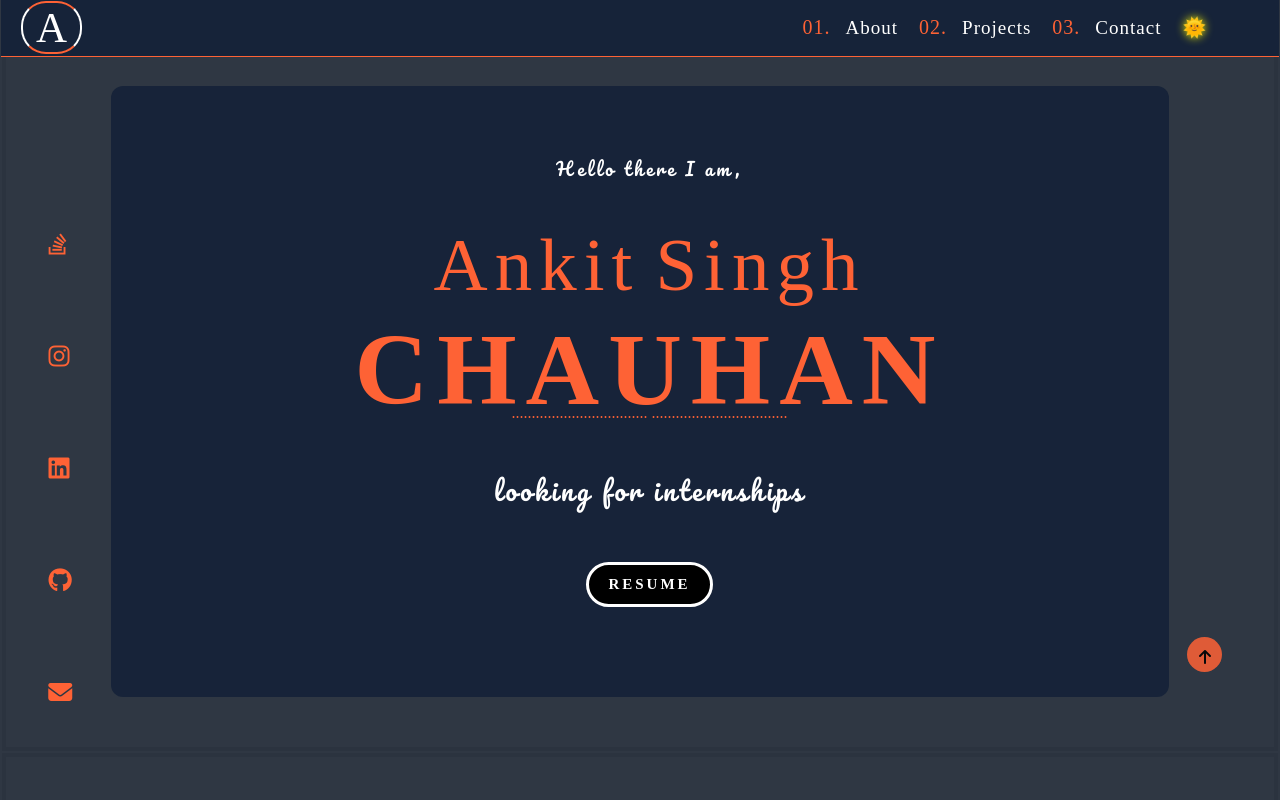
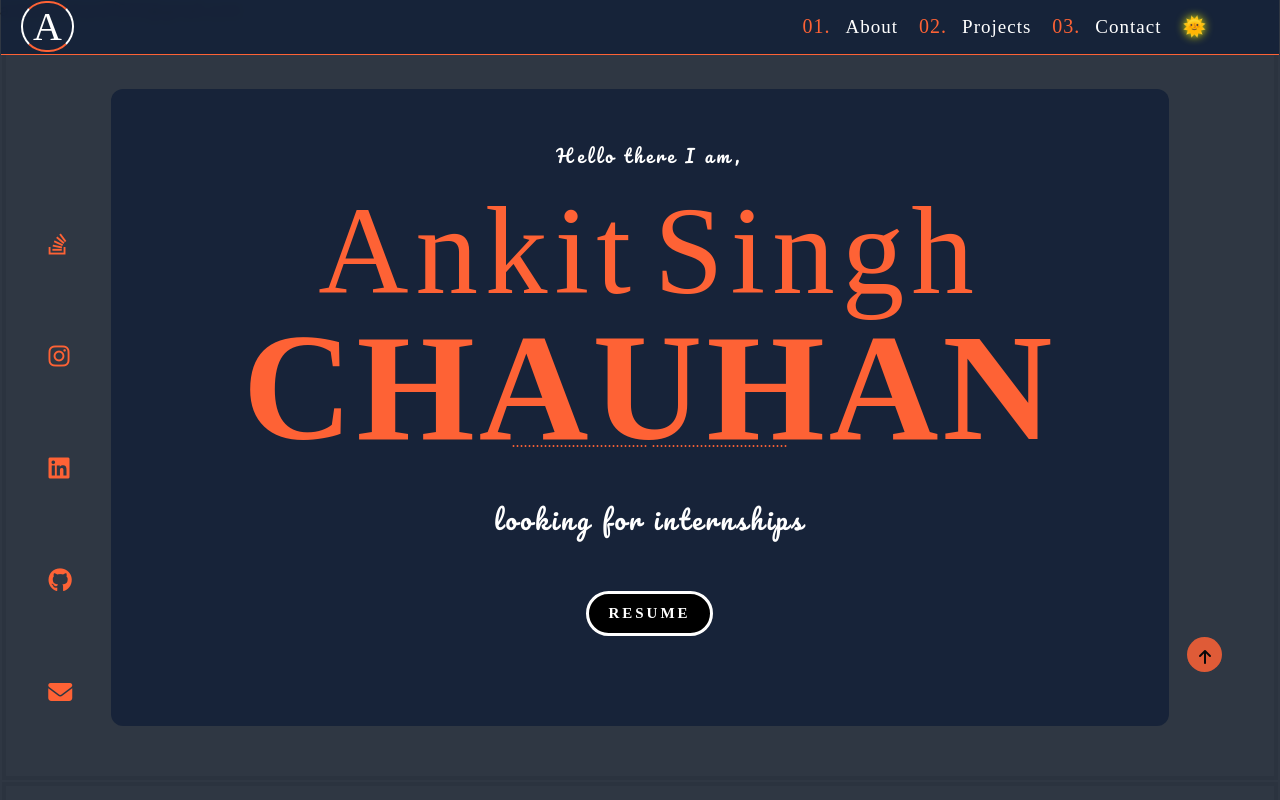
Before and after one commit to ankitsingh2105/Portfolio, a React (Create React App) app: page / in a window 1280 px wide. Shown: the top 800 px of the page. Built offline with nearby package versions, Linux system fonts and the light colour scheme; a web font is replaced by a local one.

Commit message:
latest css

```diff
--- a/src/COMPONENTS/Newhome.jsx
+++ b/src/COMPONENTS/Newhome.jsx
@@ -11,7 +11,7 @@ import bulb from './bulb.png'
 import about1 from './about.png'
 import contacts from './contacts.png'
 import certificates from './certificates.png'
-import main1 from './main1.png'
+// import main1 from './main1.png'
 import Api from './Api.png'
 import messaging from './messaging.png'
 import { useState } from 'react';
@@ -62,7 +62,7 @@ export default function Newhome() {
         setreverse({
             color: 'white'
         })
-        document.body.style.background = 'white'
+        document.body.style.background = 'rgb(241, 241, 241, .94)'
         document.body.style.backgroundPosition = 'center';
         setsunmoon('🌚')
         setbackblacktowhite({
@@ -70,7 +70,7 @@ export default function Newhome() {
         })
         setgreetings({
             color: `${colorOfText}`,
-            textShadow: ".2px .2px 0px black",
+            // textShadow: ".2px .2px 0px black",
         })
         setgreetings2({
             color: `${colorOfText}`,
@@ -85,7 +85,7 @@ export default function Newhome() {
         })
         setbackorange({
             background: colorOfText,
-            opacity: '85%'
+            // opacity: '85%'
         })
         setborderGoldToOrange({
             'borderColor': colorOfText,
@@ -95,8 +95,8 @@ export default function Newhome() {
             'borderColor': '#0a192f',
         })
         setsectioncolor({
-            webkitBackdropFilter: "blur(5px) saturate(200%)",
-            backgroundColor: " rgb(241, 241, 241, .94)",
+            // webkitBackdropFilter: "blur(5px) saturate(200%)",
+            backgroundColor: "white",
         })
         setyelloToblack({
             color: '#0a192f',
@@ -161,7 +161,7 @@ export default function Newhome() {
         })
         setsectioncolor({
             backgroundColor: "rgb(22 35 57 / 94%)",
-            webkitBackdropFilter: "blur(5px) saturate(200%)",
+            // webkitBackdropFilter: "blur(5px) saturate(200%)",
         })
         setyelloToblack({
             color: '#fe6235',
@@ -194,6 +194,11 @@ export default function Newhome() {
     return (
         <>
             {/* making dots */}
+
+
+            <div className="floating_mail ">
+                ankitchauhan21500@gmail.com
+            </div>
 
             <div className='first' style={blacktowhite} ref={top} >
                 {/* Navbar */}
@@ -265,7 +270,7 @@ export default function Newhome() {
                                     t
                                 </div>
                             </div>
-                            <div className="align">
+                            <div className="align ">
                                 <div className="name" style={yelloToblack}>
                                     S
                                 </div>
@@ -319,11 +324,11 @@ export default function Newhome() {
                         <div className="margin">
                         </div>
                     </div>
-                    <div>
+                    {/* <div>
                         <div>
                             <img loading="lazy" className='newImg' src={main1} alt="" />
                         </div>
-                    </div>
+                    </div> */}
 
                 </div>
             </div>
@@ -486,7 +491,7 @@ export default function Newhome() {
                         <strong className='string' style={greetingstyle}> useContext Hook. </strong> Had to manage a few states so preferred  Context Api over
                         <strong className='string' style={greetingstyle}> React Redux.</strong>
                         <br /><br />
-                        Also implemented <strong className='string' style={greetingstyle}> Lazy Loading </strong> to improve the performance and reduce the memory footprint of the application.
+                        Also implemented <strong className='string' style={greetingstyle}> Lazy Loading </strong> to improve the performance and reduce the memory footprint of the website.
                         Saved the cart data in <strong className='string' style={greetingstyle}> Local Storage </strong>so the items won't disappear after refresh.
 
                         <br /><br />
@@ -920,8 +925,6 @@ export default function Newhome() {
                     <i style={greetingstyle} class="fa-solid socail5 fa-envelope social_icon socialIcon2"></i>
                 </a>
             </div>
-
-
         </>
         // Project end
         // Last updated on 7 october 2022
--- a/src/COMPONENTS/home.css
+++ b/src/COMPONENTS/home.css
@@ -231,19 +231,14 @@ body::-webkit-scrollbar-thumb {
     transition: all .4s ease-out;
 }
 
+.surname,
+.name {}
+
 .name:hover,
 .surname:hover {
     text-shadow: 0 0 10px white, 0 0 20px white, 0 0 30px white, 0 0 40px white, 0 0 50px white, 0 0 60px white, 0 0 70px white;
     border-radius: 100px;
     cursor: pointer;
-}
-
-.name:hover {
-    font-size: 95px;
-}
-
-.surname:hover {
-    font-size: 116px;
 }
 
 .greetings {
@@ -543,7 +538,6 @@ a {
     -moz-user-select: none;
     -ms-user-select: none;
     user-select: none;
-
 }
 
 #one1:hover::after,
@@ -723,8 +717,8 @@ li {
 }
 
 .letter {
-    font-size: 43px;
-    padding: 0px 13px;
+    font-size: 40px;
+    padding: 0px 10px;
     margin: 0px 6px 0px 18px;
     border-radius: 25px;
     border-top: "2px solid #fe6235";
@@ -741,6 +735,7 @@ li {
 
 .infoindex {
     margin-right: -5px;
+    font-size: 19px;
 }
 
 @media screen and (min-width :630px) {
@@ -886,7 +881,7 @@ li {
 
     .surname {
         font-size: 83px;
-        letter-spacing: 9px;
+        letter-spacing: 4px;
     }
 
     .greetings {
@@ -974,35 +969,35 @@ li {
     .socail5 {
         position: fixed;
         bottom: 12%;
-        left: .6%;
+        left: .5%;
         transition: transform .6s
     }
 
     .socail2 {
         position: fixed;
         bottom: 26%;
-        left: -0.8%;
+        left: -0.6%;
         transition: transform .6s
     }
 
     .socail3 {
         position: fixed;
         bottom: 40%;
-        left: -0.8%;
+        left: -0.6%;
         transition: transform .6s
     }
 
     .socail4 {
         position: fixed;
         bottom: 54%;
-        left: -0.8%;
+        left: -0.6%;
         transition: transform .6s
     }
 
     .socail1 {
         position: fixed;
         bottom: 68%;
-        left: -0.8%;
+        left: -0.6%;
         transition: transform 0.6s
     }
 
@@ -1042,11 +1037,10 @@ li {
     }
 }
 
-@media screen and (min-width: 1179px) {
+@media screen and (min-width: 1079px) {
     .intro {
         margin: 2rem -127px 1px -94px;
     }
-
 
     .resume {
         margin: 55px 370px 54px 370px;
@@ -1058,8 +1052,15 @@ li {
     }
 
     .name {
-        font-size: 75px;
+        font-size: 125px;
         margin-top: 2.5rem;
+    }
+
+    .surname {
+        font-size: 152px;
+        font-weight: bolder;
+        margin-top: 6.5rem;
+        margin-bottom: 10px;
     }
 
     .intro {
@@ -1082,20 +1083,15 @@ li {
         }
     }
 
-    .surname {
-        font-size: 102px;
-        font-weight: bolder;
-        margin-top: 4.5rem;
-    }
 }
 
 @media screen and (min-width :1262px) {
     .section {
-        margin: 80px 105px 50px 105px;
+        margin: 63px 105px 50px 105px;
     }
 
     .intro {
-        margin: 2rem -151px 1px -132px;
+        margin: 1rem -151px 1px -132px;
     }
 
     .socail5 {
```
